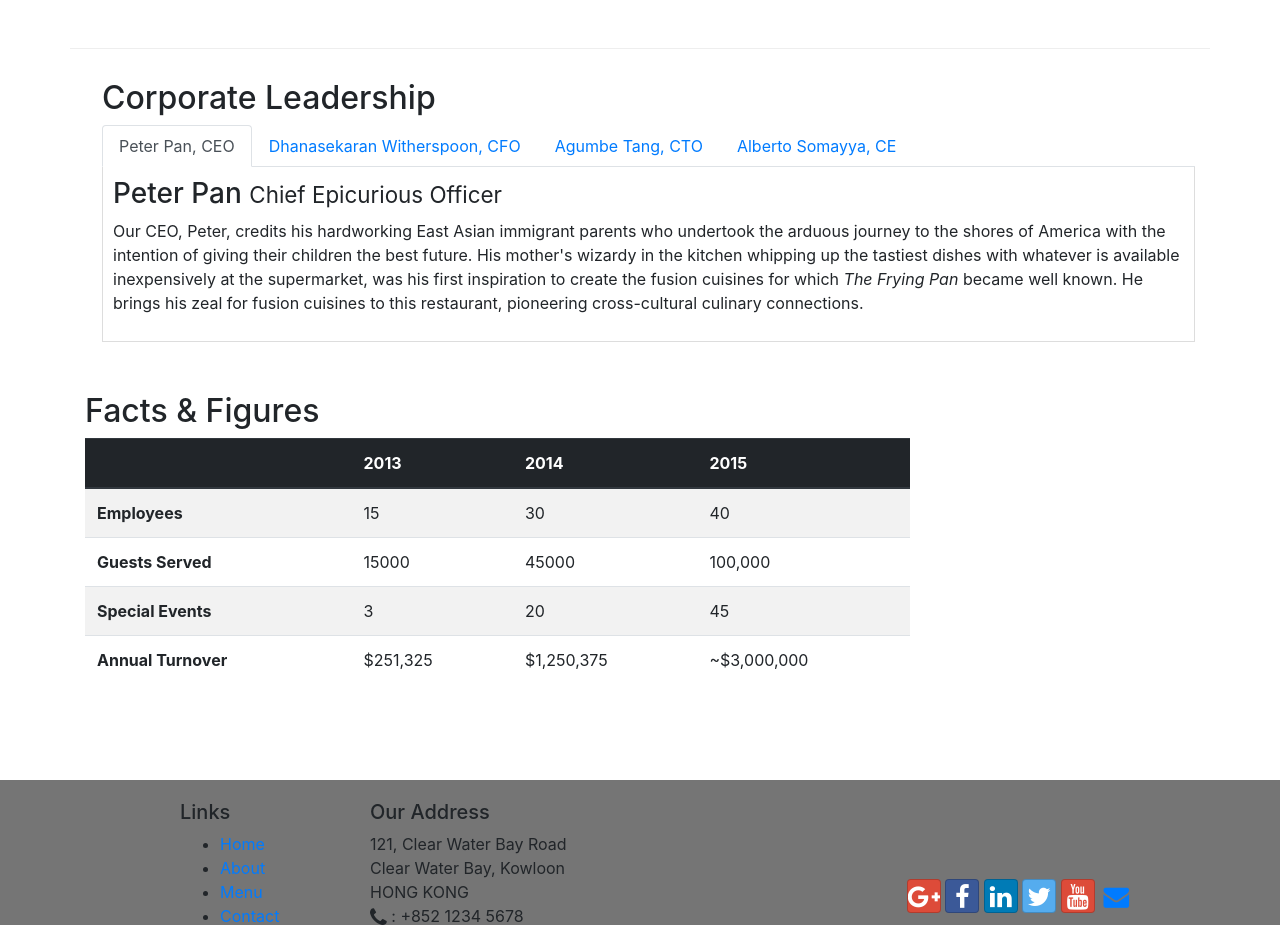
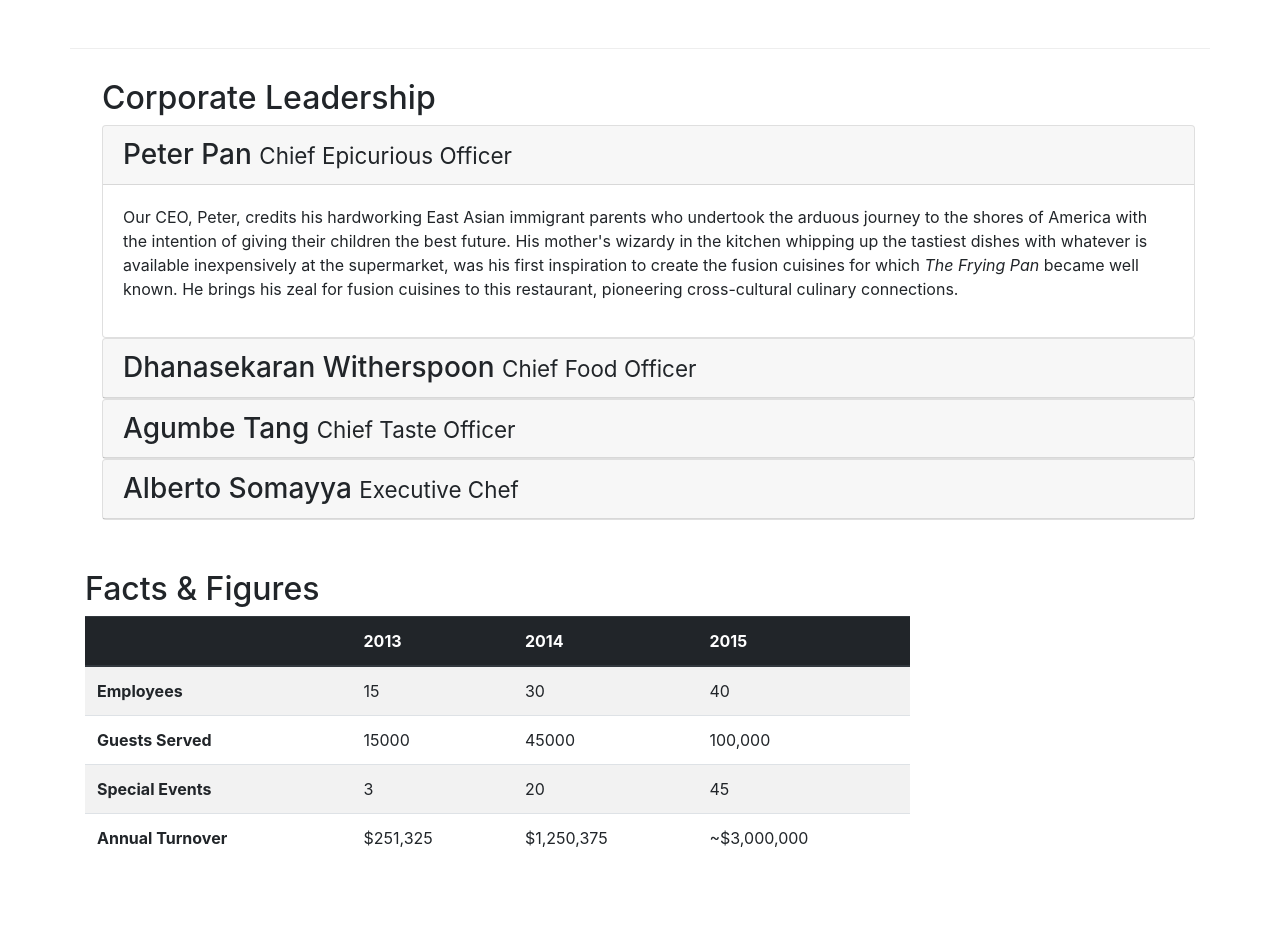
Before and after one commit to km2574/lazy_restaurant, a website: page aboutus.html in a window 1280 px wide. Shown: the part 923-1848 px from the top of the page. Drawn offline with nearby package versions, Linux system fonts and the light colour scheme.

Commit message:
tabs accordion

```diff
--- a/aboutus.html
+++ b/aboutus.html
@@ -102,7 +102,10 @@
         <div class="row content-row">
             <div class="col-12">
                 <h2>Corporate Leadership</h2>
-                <ul class="nav nav-tabs">
+
+                <!-- Navbar ------------>
+
+                <!-- <ul class="nav nav-tabs">
                   <li class="nav-item">
                     <a class="nav-link active" href="#peter" role="tab" data-toggle="tab">Peter Pan, CEO </a>
                   </li>
@@ -111,12 +114,15 @@
                   </li>
                   <li class="nav-item">
                     <a class="nav-link " href="#agumbe" role="tab" data-toggle="tab">Agumbe Tang, CTO </a>
-                  </li>
+                  </li>div role="tabpanel" class="tab-pane fade " id="alb">
+                    <h3> <small></small></h3>
+                    <p class="d-none d-sm-block"></p>
+                  </div>
                   <li class="nav-item">
                     <a class="nav-link " href="#alb" role="tab" data-toggle="tab">Alberto Somayya, CE </a>
                   </li>
-                </ul>
-                <div class="tab-content">
+                </ul> -->
+                <!-- <div class="tab-content">
                   <div  role="tabpanel" class="tab-pane fade show active" id="peter">
                     <h3>Peter&nbspPan <small> Chief Epicurious Officer</small></h3>
                     <p class="d-none d-sm-block">Our CEO, Peter, credits his hardworking East Asian immigrant parents who undertook the arduous journey to the shores of America with the intention of giving their children the best future. His mother's wizardy in the kitchen whipping up the tastiest dishes with whatever is available inexpensively at the supermarket, was his first inspiration to create the fusion cuisines for which <em>The Frying Pan</em> became well known. He brings his zeal for fusion cuisines to this restaurant, pioneering cross-cultural culinary connections.</p>
@@ -132,6 +138,75 @@
                   <div role="tabpanel" class="tab-pane fade " id="alb">
                     <h3>Alberto&nbspSomayya <small>Executive Chef</small></h3>
                     <p class="d-none d-sm-block">Award winning three-star Michelin chef with wide International experience having worked closely with whos-who in the culinary world, he specializes in creating mouthwatering Indo-Italian fusion experiences. He says, <em>Put together the cuisines from the two craziest cultures, and you get a winning hit! Amma Mia!</em></p>
+                  </div>
+                </div> -->
+                <div id="accordion">
+                  <div class="card">
+                    <div  class="card-header" role="tab" id="peterhead">
+                      <h3 class="mb-0">
+                        <a data-toggle="collapse" data-target="#peter">
+                          Peter&nbspPan <small> Chief Epicurious Officer</small>
+                        </a>
+                      </h3>
+                    </div>
+                    <div class="collapse show" id="peter" data-patent="#accordion">
+                      <div class="card-body">
+                        <p class="d-none d-sm-block">
+                          Our CEO, Peter, credits his hardworking East Asian immigrant parents who undertook the arduous journey to the shores of America with the intention of giving their children the best future. His mother's wizardy in the kitchen whipping up the tastiest dishes with whatever is available inexpensively at the supermarket, was his first inspiration to create the fusion cuisines for which <em>The Frying Pan</em> became well known. He brings his zeal for fusion cuisines to this restaurant, pioneering cross-cultural culinary connections.
+                        </p>
+                      </div>
+                    </div>
+                  </div>
+
+                  <div class="card">
+                    <div  class="card-header" role="tab" id="dannyhead">
+                      <h3 class="mb-0">
+                        <a data-toggle="collapse" data-target="#danny">
+                          Dhanasekaran&nbspWitherspoon <small> Chief Food Officer</small>
+                        </a>
+                      </h3>
+                    </div>
+                    <div class="collapse " id="danny" data-patent="#accordion">
+                      <div class="card-body">
+                        <p class="d-none d-sm-block">
+                          Our CFO, Danny, as he is affectionately referred to by his colleagues, comes from a long established family tradition in farming and produce. His experiences growing up on a farm in the Australian outback gave him great appreciation for varieties of food sources. As he puts it in his own words, <em>Everything that runs, wins, and everything that stays, pays!</em>
+                        </p>
+                      </div>
+                    </div>
+                  </div>
+
+                  <div class="card">
+                    <div  class="card-header" role="tab" id="agumbehead">
+                      <h3 class="mb-0">
+                        <a data-toggle="collapse" data-target="#agumbe">
+                          Agumbe&nbspTang <small> Chief Taste Officer</small>
+                        </a>
+                      </h3>
+                    </div>
+                    <div class="collapse " id="agumbe" data-patent="#accordion">
+                      <div class="card-body">
+                        <p class="d-none d-sm-block">
+                          Blessed with the most discerning gustatory sense, Agumbe, our CTO, personally ensures that every dish that we serve meets his exacting tastes. Our chefs dread the tongue lashing that ensues if their dish does not meet his exacting standards. He lives by his motto, <em>You click only if you survive my lick.</em>
+                        </p>
+                      </div>
+                    </div>
+                  </div>
+
+                  <div class="card">
+                    <div  class="card-header" role="tab" id="albhead">
+                      <h3 class="mb-0">
+                        <a data-toggle="collapse" data-target="#alb">
+                          Alberto&nbspSomayya <small> Executive Chef</small>
+                        </a>
+                      </h3>
+                    </div>
+                    <div class="collapse" id="alb" data-patent="#accordion">
+                      <div class="card-body">
+                        <p class="d-none d-sm-block">
+                          Award winning three-star Michelin chef with wide International experience having worked closely with whos-who in the culinary world, he specializes in creating mouthwatering Indo-Italian fusion experiences. He says, <em>Put together the cuisines from the two craziest cultures, and you get a winning hit! Amma Mia!</em>
+                        </p>
+                      </div>
+                    </div>
                   </div>
                 </div>
             </div>
```
